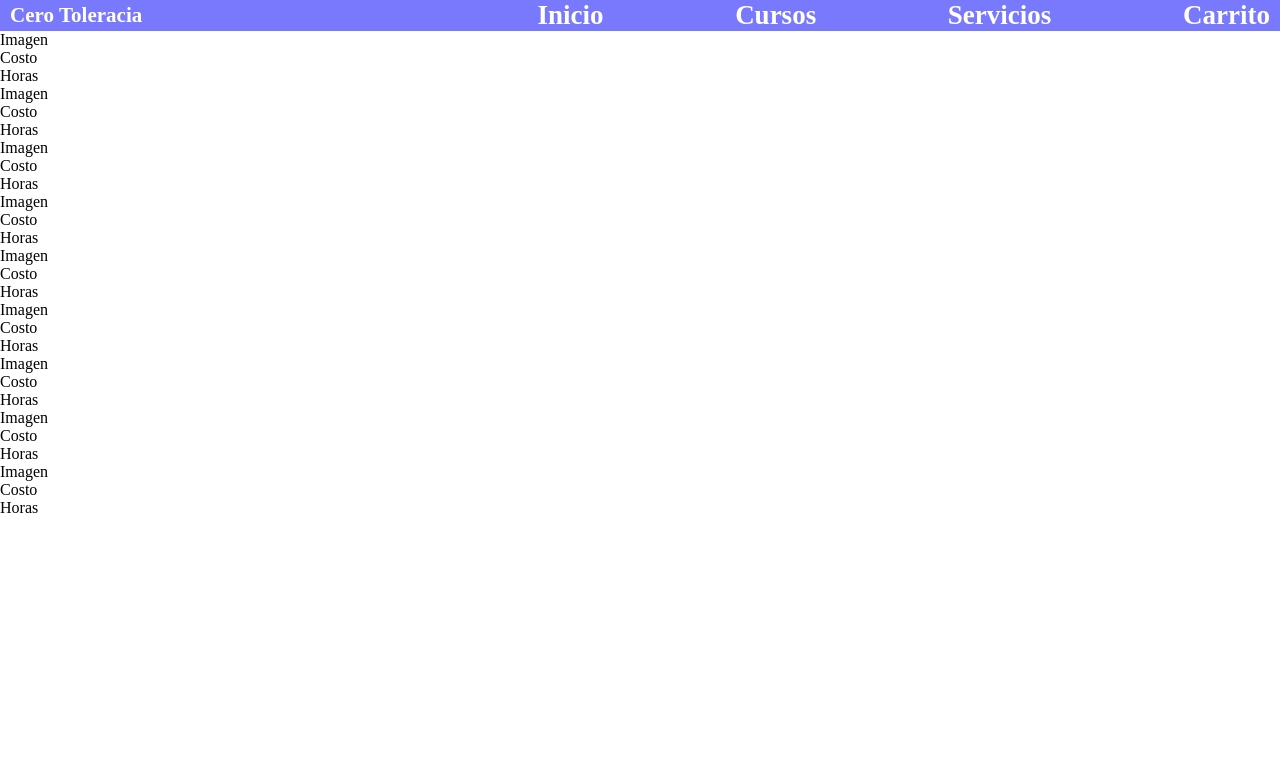
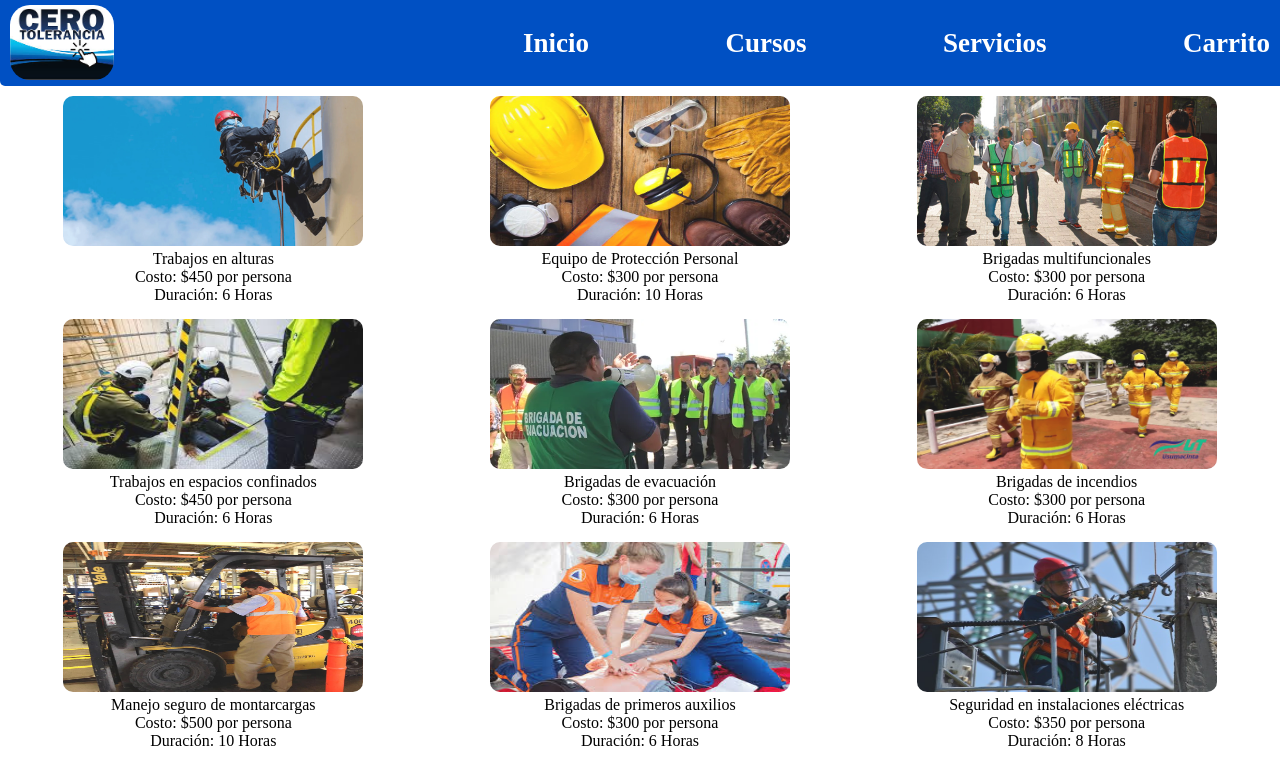
Before and after one commit to Mauedy164/PreEntrega1JS, a website: page index.html in a window 1280 px wide. Drawn offline with Linux system fonts and the light colour scheme.

Commit message:
Diseño página de cursos culminado

```diff
--- a/index.html
+++ b/index.html
@@ -9,8 +9,8 @@
 <body>
     <header>
         <nav id="barraHeader">
-            <section id="logoCeroTolerancia">
-                <h1>Cero Toleracia</h1>
+            <section>
+                <h1><img src="./multimedia/logo.jpeg" alt="" id="logo"></h1>
             </section>
             <section id="barraNavegacion">
                 <h2>Inicio</h2>
@@ -20,53 +20,62 @@
             </section>
         </nav>
     </header>
-    <body>
-        <div class="curso">
-            <div class="curso__imagen">Imagen</div>
-            <div class="curso_costo">Costo</div>
-            <div class="curso_horas">Horas</div>
+    <section id="curso">
+        <div class="curso__bloque">
+            <div ><img src="./multimedia/portadas_cursos/alturas.webp" alt="" class="curso__bloque--imagen"></div>
+            <div class="curso__bloque--titulo">Trabajos en alturas</div>
+            <div class="curso__bloque--costo">Costo: $450 por persona</div>
+            <div class="curso__bloque--horas">Duración: 6 Horas</div>
         </div>
-        <div class="curso">
-            <div class="curso__imagen">Imagen</div>
-            <div class="curso_costo">Costo</div>
-            <div class="curso_horas">Horas</div>
+        <div class="curso__bloque">
+            <div><img src="./multimedia/portadas_cursos/EPP.jpg" alt="" class="curso__bloque--imagen"></div>
+            <div class="curso__bloque--titulo">Equipo de Protección Personal</div>
+            <div class="curso__bloque--costo">Costo: $300 por persona</div>
+            <div class="curso__bloque--horas">Duración: 10 Horas</div>
         </div>
-        <div class="curso">
-            <div class="curso__imagen">Imagen</div>
-            <div class="curso_costo">Costo</div>
-            <div class="curso_horas">Horas</div>
+        <div class="curso__bloque">
+            <div><img src="./multimedia/portadas_cursos/brigadas.jpg" alt="" class="curso__bloque--imagen"></div>
+            <div class="curso__bloque--titulo">Brigadas multifuncionales</div>
+            <div class="curso__bloque--costo">Costo: $300 por persona</div>
+            <div class="curso__bloque--horas">Duración: 6 Horas</div>
         </div>
-        <div class="curso">
-            <div class="curso__imagen">Imagen</div>
-            <div class="curso_costo">Costo</div>
-            <div class="curso_horas">Horas</div>
+        <div class="curso__bloque">
+            <div><img src="./multimedia/portadas_cursos/espacios-confinados.jpeg" alt="" class="curso__bloque--imagen">
+            <div class="curso__bloque--titulo">Trabajos en espacios confinados</div></div>
+            <div class="curso__bloque--costo">Costo: $450 por persona</div>
+            <div class="curso__bloque--horas">Duración: 6 Horas</div>
         </div>
-        <div class="curso">
-            <div class="curso__imagen">Imagen</div>
-            <div class="curso_costo">Costo</div>
-            <div class="curso_horas">Horas</div>
+        <div class="curso__bloque">
+            <div><img src="./multimedia/portadas_cursos/evacuacion.webp" alt="" class="curso__bloque--imagen"></div>
+            <div class="curso__bloque--titulo">Brigadas de evacuación</div>
+            <div class="curso__bloque--costo">Costo: $300 por persona</div>
+            <div class="curso__bloque--horas">Duración: 6 Horas</div>
         </div>
-        <div class="curso">
-            <div class="curso__imagen">Imagen</div>
-            <div class="curso_costo">Costo</div>
-            <div class="curso_horas">Horas</div>
+        <div class="curso__bloque">
+            <div><img src="./multimedia/portadas_cursos/incendios.jpg" alt="" class="curso__bloque--imagen"></div>
+            <div class="curso__bloque--titulo">Brigadas de incendios</div>
+            <div class="curso__bloque--costo">Costo: $300 por persona</div>
+            <div class="curso__bloque--horas">Duración: 6 Horas</div>
         </div>
-        <div class="curso">
-            <div class="curso__imagen">Imagen</div>
-            <div class="curso_costo">Costo</div>
-            <div class="curso_horas">Horas</div>
+        <div class="curso__bloque">
+            <div><img src="./multimedia/portadas_cursos/montacargas.jpeg" alt="" class="curso__bloque--imagen"></div>
+            <div class="curso__bloque--titulo">Manejo seguro de montarcargas</div>
+            <div class="curso__bloque--costo">Costo: $500 por persona</div>
+            <div class="curso__bloque--horas">Duración: 10 Horas</div>
         </div>
-        <div class="curso">
-            <div class="curso__imagen">Imagen</div>
-            <div class="curso_costo">Costo</div>
-            <div class="curso_horas">Horas</div>
+        <div class="curso__bloque">
+            <div><img src="./multimedia/portadas_cursos/Primeros-auxilios.jpeg" alt="" class="curso__bloque--imagen"></div>
+            <div class="curso__bloque--titulo">Brigadas de primeros auxilios</div>
+            <div class="curso__bloque--costo">Costo: $300 por persona</div>
+            <div class="curso__bloque--horas">Duración: 6 Horas</div>
         </div>
-        <div class="curso">
-            <div class="curso__imagen">Imagen</div>
-            <div class="curso_costo">Costo</div>
-            <div class="curso_horas">Horas</div>
+        <div class="curso__bloque">
+            <div><img src="./multimedia/portadas_cursos/seguridad-en-las-instalaciones-electricas.jpg" alt="" class="curso__bloque--imagen"></div>
+            <div class="curso__bloque--titulo">Seguridad en instalaciones eléctricas</div>
+            <div class="curso__bloque--costo">Costo: $350 por persona</div>
+            <div class="curso__bloque--horas">Duración: 8 Horas</div>
         </div>
-    </body>
+    </section>
     <script src="./app.js"></script>
 </body>
 </html>
--- /dev/null
+++ b/scss/base/_reset.scss
@@ -0,0 +1,5 @@
+*{
+    margin: 0;
+    padding: 0;
+
+}
--- a/scss/components/_navbar.scss
+++ b/scss/components/_navbar.scss
@@ -1,5 +1,6 @@
 header{
-    background-color: rgb(121, 121, 253);
+    background-color: #0050C3;
+    border-bottom-left-radius: 5px;
 }
 #barraHeader {
     color: white;
@@ -14,3 +15,9 @@ header{
  display: flex;
  justify-content: space-between;
 }
+
+#logo {
+    height: 75px;
+    margin-top: 5px;
+    border-radius: 20px;
+}
--- a/scss/layout/_cursos.scss
+++ b/scss/layout/_cursos.scss
@@ -0,0 +1,27 @@
+body{
+    background-color:#ffffff;
+}
+
+#curso {
+    display: grid;
+    grid-template-columns: repeat(3, 1fr);
+    grid-template-rows: auto;
+    gap: 10px;
+    margin: 5px 5px;
+
+}
+
+.curso__bloque{
+    border-radius: 20px;
+    display: grid;
+    justify-content: center;
+    text-align: center;
+}
+
+.curso__bloque--imagen{
+    height: 150px;
+    width: 300px;
+    border-radius: 10px;
+    margin-top: 5px;
+    opacity: 90%;
+}
--- a/scss/styles.scss
+++ b/scss/styles.scss
@@ -1,9 +1,3 @@
-*{
-    margin: 0;
-}
-
-
-
-
-
-@import 'components/navbar';
+@use 'base/reset';
+@use 'components/navbar';
+@use 'layout/cursos';
```
Also changed, not shown: css/styles.css, multimedia/logo.jpeg (added), multimedia/portadas_cursos/EPP.jpg (added), multimedia/portadas_cursos/Primeros-auxilios.jpeg (added), multimedia/portadas_cursos/alturas.webp (added), multimedia/portadas_cursos/brigadas.jpg (added), multimedia/portadas_cursos/espacios-confinados.jpeg (added), multimedia/portadas_cursos/evacuacion.webp (added), multimedia/portadas_cursos/incendios.jpg (added), multimedia/portadas_cursos/montacargas.jpeg (added), multimedia/portadas_cursos/seguridad-en-las-instalaciones-electricas.jpg (added), 1 other file.
